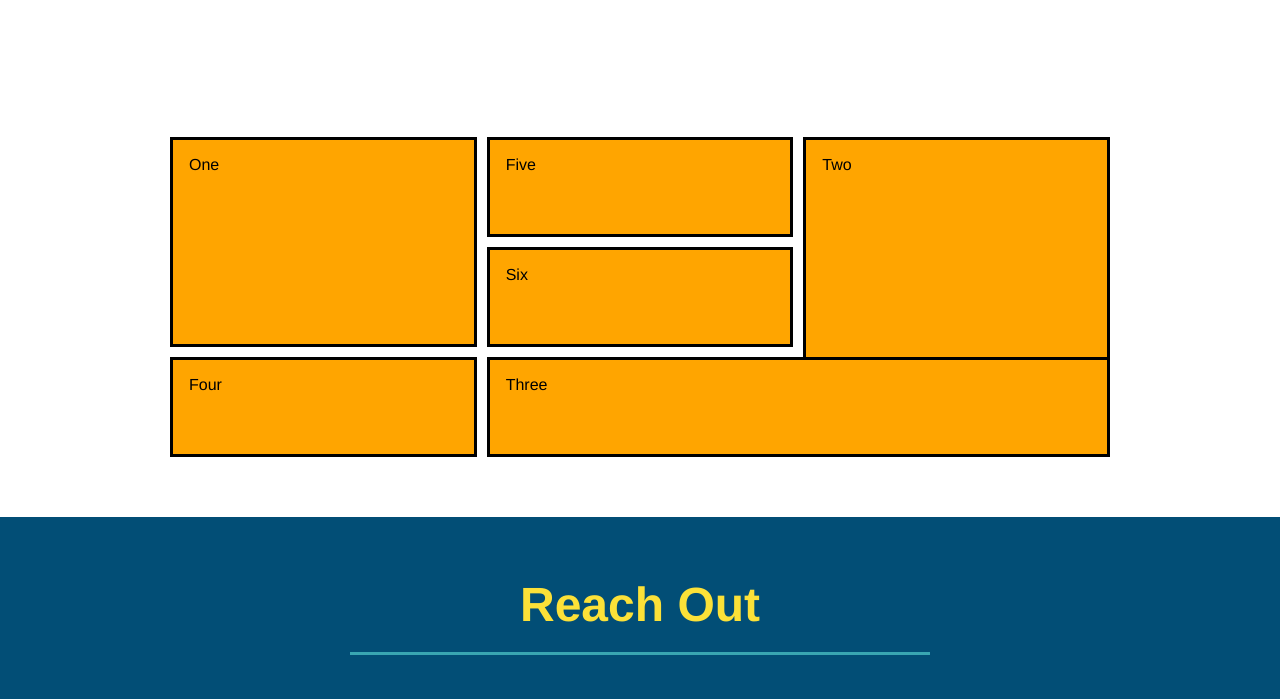
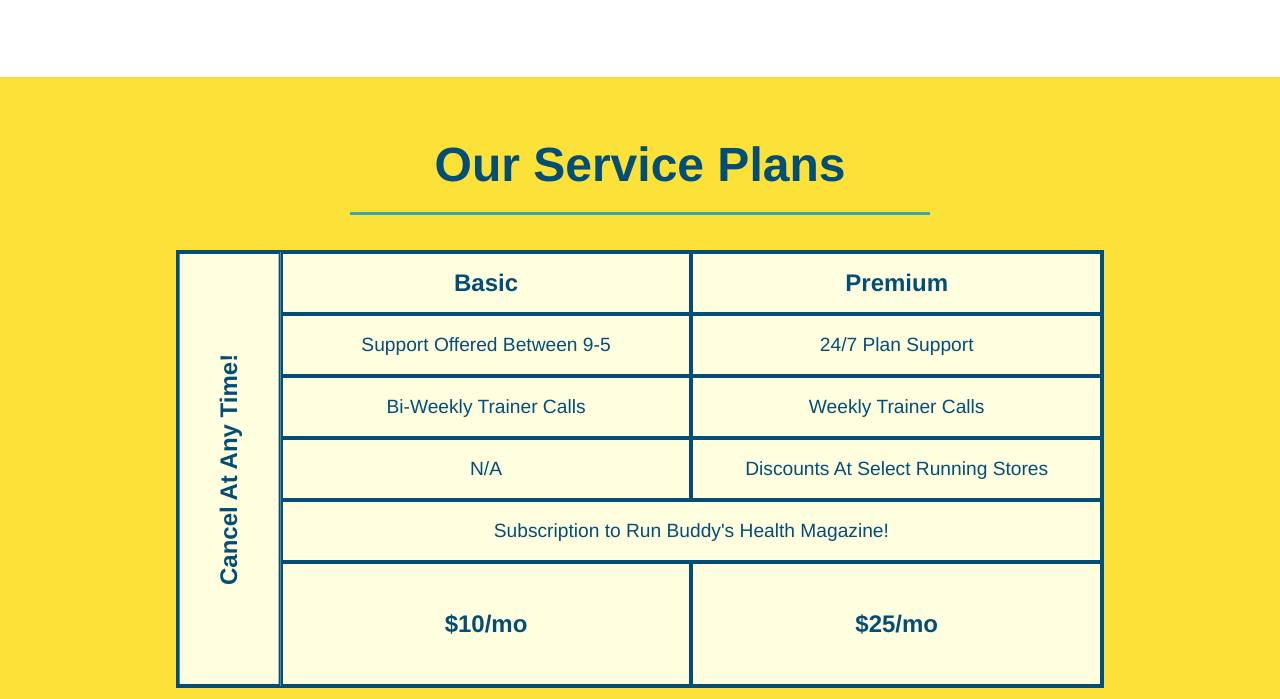
Before and after one commit to jennifermulder/run-buddy, a plain HTML site: page index.html in a window 1280 px wide. Shown: the part 3085-3784 px from the top of the page. Drawn offline with Linux system fonts and the light colour scheme.

Commit message:
added service table comparison

```diff
--- a/assets/css/style.css
+++ b/assets/css/style.css
@@ -351,36 +351,56 @@ section {
     display: flex;
 }
 
+/* SERVICE STYLES BEGIN */
+.services {
+    background: #fce138;
+}
+
+.service-grid-wrapper {
+    display: flex;
+    width: 100%;
+    justify-content: center;
+}
+
 .service-grid-container {
-    max-width: 940px;
-    margin: 0 auto;
+    background: lightyellow;
+    width: 80%;
     display: grid;
-    grid-template-columns: repeat(3, 1fr);
-    grid-template-rows: repeat(3, 100px);
-    grid-gap: 10px;
-    grid-auto-flow: column;
+    /* repeat(iterator, size) */
+    grid-template-columns: 1fr repeat(2, 4fr);
+    grid-template-rows: repeat(5, 1fr) 2fr;
+    border: 2px solid #024e76;
+    color: #024e76;
+    font-size: 1.2rem;
 }
 
 .service-grid-item {
-    background-color: orange;
-    border: solid;
-    padding: 1em;
-    color: black;
+    padding: 15px 0;
+    border: 2px solid #024e76;
+    display: flex;
+    align-items: center;
+    justify-content: center;
+    text-align: center;
 }
 
-.box1 {
-    grid-column: 1/ span 1;
-    grid-row: 1/ span 2;
+.service-grid-item.basic {
+    grid-column: 2 / span 1;
 }
 
-.box2 {
-    grid-column: 3/4;
-    grid-row: 1/-1;
+.service-grid-item.both {
+    grid-column: 2 / span 2;
 }
 
-.box3 {
-    grid-column: 2/ span 2;
-    grid-row: 3/ span 1;
+.service-grid-item.cancel {
+    writing-mode: vertical-lr;
+    grid-column: 1;
+    grid-row: 1 / -1;
+    transform: rotate(180deg);
+}
+
+.grid-head, .grid-price, .service-grid-item.cancel {
+    font-size: 1.5rem;
+    font-weight: bold;
 }
 
 /* MEDIA QUERY FOR SMALLER DESKTOP SCREENS AND SMALLER */
@@ -458,6 +478,25 @@ section {
     .step-text {
         flex: 100%;
     }
+
+    .service-grid-container {
+        grid-template-columns: 1fr 1fr;
+    }
+
+    .service-grid-item.basic {
+        grid-column: 1;
+    }
+
+    .service-grid-item.both {
+        grid-column: 1 / -1;
+    }
+
+    .service-grid-item.cancel {
+        transform: none;
+        writing-mode: unset;
+        grid-column: 1 / -1;
+        grid-row: -1;
+    }
   }
 
   /* MEDIA QUERY FOR MOBILE PHONES AND SMALLER */
--- a/index.html
+++ b/index.html
@@ -192,14 +192,62 @@
 
         <!-- "reach out" -->
         <section id="service-plans" class="services">
-            <div class="service-grid-container">
-                <div class="service-grid-item box1">One</div>
-                <div class="service-grid-item box2">Two</div>
-                <div class="service-grid-item box3">Three</div>
-                <div class="service-grid-item box4">Four</div>
-                <div class="service-grid-item box5">Five</div>
-                <div class="service-grid-item box6">Six</div>
-            </div>
+            <h2 class="section-title secondary-border">
+                Our Service Plans
+            </h2>
+            <div class="service-grid-wrapper">
+                <div class="service-grid-container">
+                    <!-- Headers -->
+                    <div class="service-grid-item grid-head basic">
+                        Basic
+                    </div>
+                    <div class="service-grid-item grid-head premium">
+                        Premium
+                    </div>
+
+                    <!-- Body -->
+                    <div class="service-grid-item basic">
+                        Support Offered Between 9-5
+                    </div>
+
+                    <div class="service-grid-item premium">
+                        24/7 Plan Support
+                    </div>
+
+                    <div class="service-grid-item basic">
+                        Bi-Weekly Trainer Calls
+                    </div>
+
+                    <div class="service-grid-item premium">
+                        Weekly Trainer Calls
+                    </div>
+
+                    <div class="service-grid-item basic">
+                        N/A
+                    </div>
+
+                    <div class="service-grid-item premium">
+                        Discounts At Select Running Stores
+                    </div>
+
+                    <div class="service-grid-item both">
+                        Subscription to Run Buddy's Health Magazine!
+                    </div>
+
+                    <div class="service-grid-item grid-head basic">
+                        $10/mo
+                    </div>
+
+                    <div class="service-grid-item grid-head premium">
+                        $25/mo
+                    </div>
+
+                    <div class="service-grid-item cancel">
+                        Cancel At Any Time!
+                    </div>
+
+                </div> <!--div service-grid-container-->
+            </div> <!--div service-grid-wrapper-->
         </section>
         <section id="reach-out" class="contact">
             <div class="flex-row">
```
